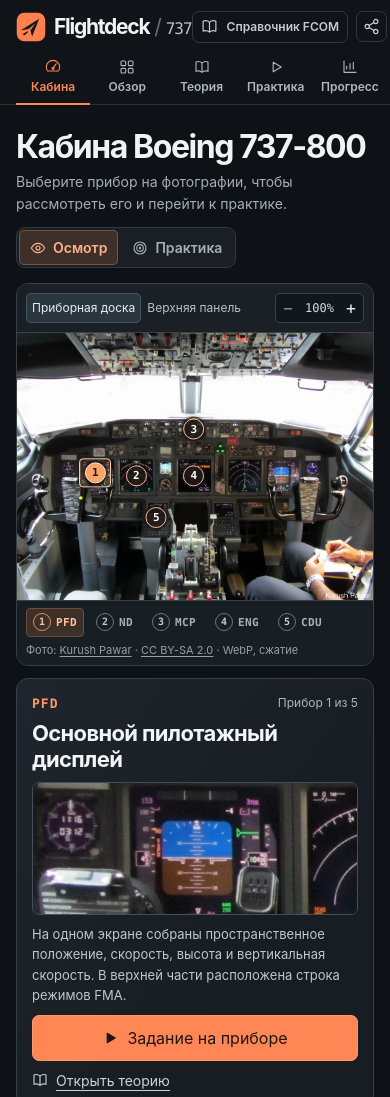
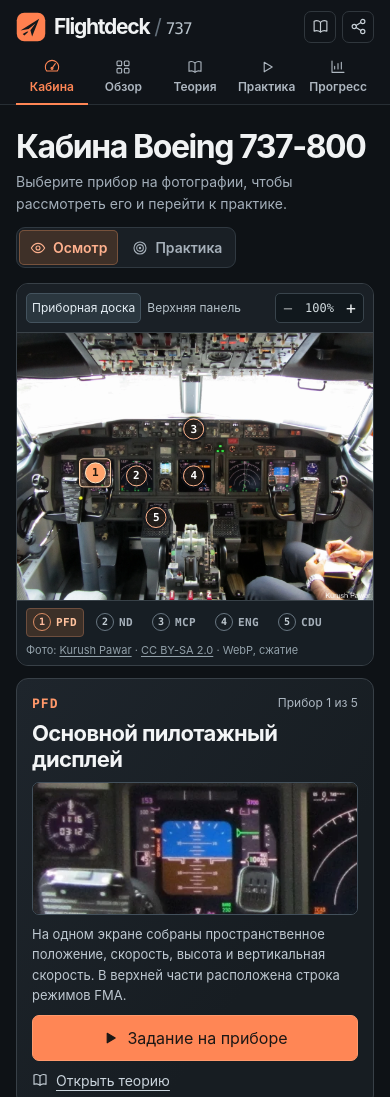
Before and after one commit to isarnavskiy/737-fcom-trainer, a plain HTML site: page index.html in a window 390 px wide. Shown: the top 1097 px of the page. Drawn offline with Linux system fonts and the light colour scheme.

Commit message:
Fit cockpit navigation and share controls on narrow phones

```diff
--- a/style.css
+++ b/style.css
@@ -91,3 +91,10 @@ h1,h2,h3,h4,p{margin-top:0}h1,h2,h3,h4{line-height:1.22}svg{flex-shrink:0}
 .share-dialog::backdrop{background:#06090dcc}.share-title{display:flex;align-items:flex-start;justify-content:space-between;gap:10px}.share-title h2{margin:0;font-size:23px}.share-title button{height:30px;min-width:30px}.share-dialog p{color:var(--muted);font-size:15px;line-height:1.55;margin:12px 0}.share-qr{display:block;margin:18px auto 20px;width:164px;height:164px;border-radius:4px;image-rendering:pixelated}.share-dialog label{font-size:13px;color:var(--muted)}.share-fields{display:flex;gap:8px;margin:6px 0 0}.share-fields input{min-width:0;flex:1;color:var(--ink);border:1px solid var(--line);background:var(--bg);border-radius:6px;padding:7px}.share-fields .btn{font-size:13px;padding-inline:10px}#share-status{color:#9ed1be;font-size:13px}#share-status:not(:empty){margin-top:9px}
 @media(max-width:850px){.head-tools{margin-left:0}.share-trigger{min-width:34px}}
 @media(max-width:680px){.head-tools{grid-column:2;grid-row:1;justify-self:end}.head-tools .source-button{padding:6px 8px}.share-trigger{height:31px;min-width:31px}}
+@media(max-width:430px){
+  .head-inner{grid-template-columns:minmax(0,1fr) auto}
+  .primary-nav{min-width:0;grid-template-columns:repeat(5,minmax(0,1fr))}
+  .primary-nav a{min-width:0}.head-tools{gap:6px}
+  .head-tools .source-button>span:last-child{display:none}
+  .head-tools .source-button,.head-tools .share-trigger{height:32px;width:32px;min-width:32px;justify-content:center;padding:0}
+}
```
